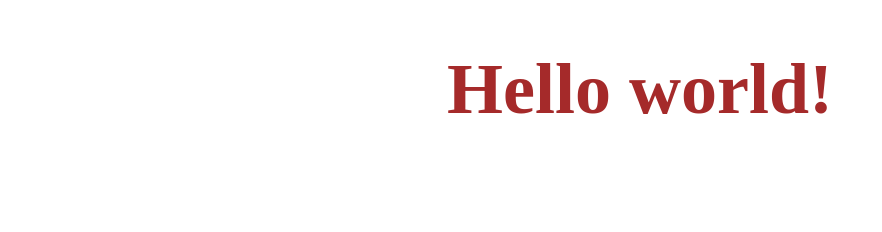
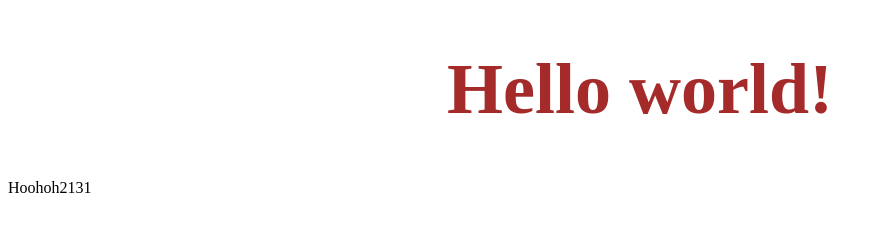
Before and after one commit to HikkaTown/first-project, a plain HTML site: page index.html in a window 1280 px wide. Shown: the whole page, without its empty margins (0-882 px from the left). Drawn offline with Linux system fonts and the light colour scheme.

Commit message:
Третий комит

```diff
--- a/index.html
+++ b/index.html
@@ -8,5 +8,7 @@
 </head>
 <body>
     <h1>Hello world!</h1>
+    <p>Hoohoh2131</p>
+
 </body>
 </html>
```
